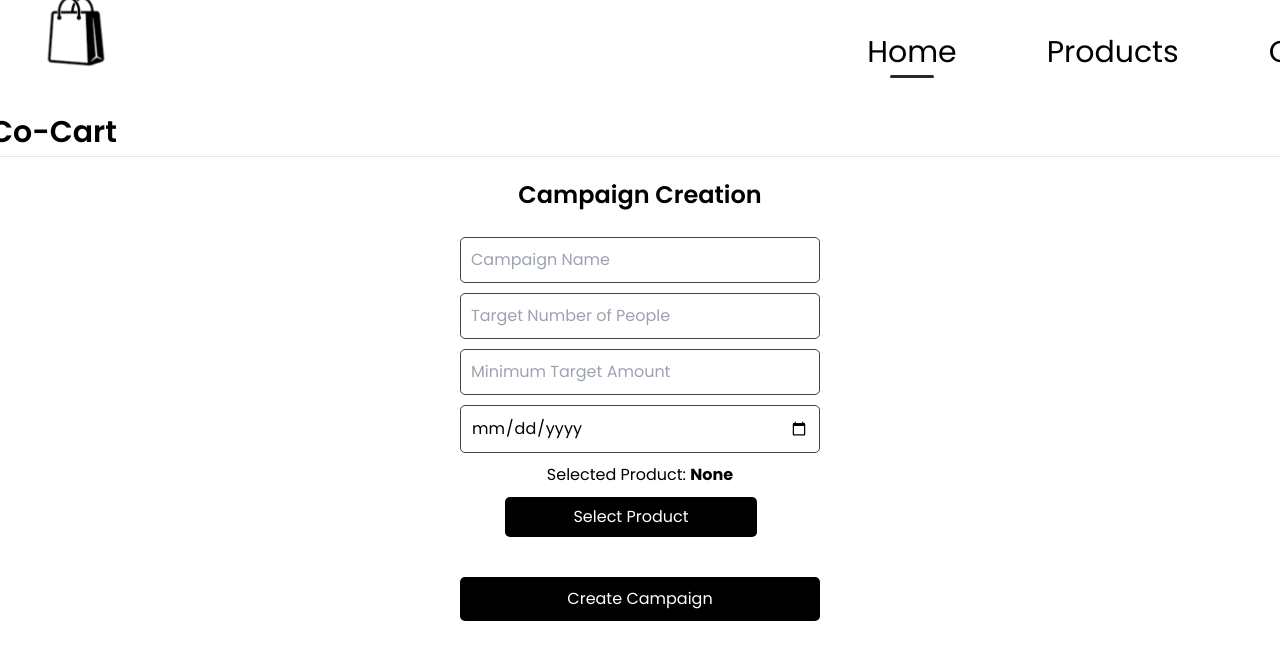
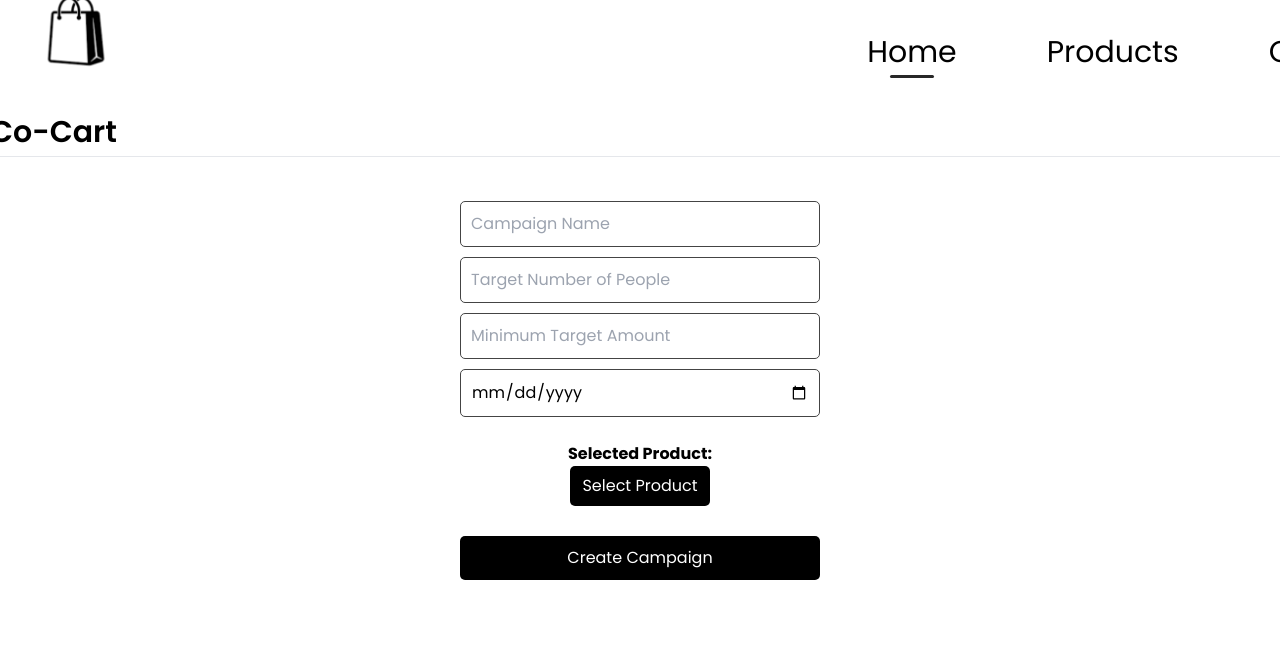
Before and after one commit to Jamison-lii/Buy-together-Project, a React (Vite) app: page /createCampaign in a window 1280 px wide. Shown: the top 660 px of the page. Built offline with nearby package versions, Linux system fonts and the light colour scheme.

Commit message:
aligned some stuff in the profile page

```diff
--- a/src/Pages/CreateCampaign.jsx
+++ b/src/Pages/CreateCampaign.jsx
@@ -1,31 +1,35 @@
-import React, { useState } from "react";
-import { useSearch } from "../Context/SearchContext";
+import React, { useState, useEffect } from "react";
+import { useSearch } from "../Context/SearchContext"; // 🔹 Get selected product
 import { useNavigate } from "react-router-dom";
 
 const CreateCampaign = () => {
-
   const navigate = useNavigate();
-
-  const { selectedProd } = useSearch();
-
+  const { selectedProd } = useSearch(); // 🔹 Get selected product from context
 
   const [formData, setFormData] = useState({
     campaignName: "",
     targetPeople: "",
     minTargetAmount: "",
     deadline: "",
-    product: "", // New field for product selection
+    product: null, // 🔹 Initialize product as null
   });
 
   const [message, setMessage] = useState("");
 
-  const products = ["Laptop", "Smartphone", "Tablet", "Headphones", "Camera"];
+  // ✅ Use Effect to update formData when a product is selected
+  useEffect(() => {
+    if (selectedProd) {
+      setFormData((prev) => ({
+        ...prev,
+        product: selectedProd, // ✅ Update formData with selected product
+      }));
+    }
+  }, [selectedProd]);
 
   // Handle Input Change
   const handleChange = (e) => {
     const { name, value } = e.target;
     setFormData({ ...formData, [name]: value });
-    console.log(`Updated ${name}:`, value); // Debugging
   };
 
   // Handle Form Submission
@@ -46,16 +50,13 @@ const CreateCampaign = () => {
       targetPeople: "",
       minTargetAmount: "",
       deadline: "",
-      product: "",
+      product: null,
     });
   };
 
   return (
     <div style={styles.container}>
-        <div className="title" style={styles.title}>
-            Campaign Creation
-        </div>
-      <h2>Start a Group Buying Campaign</h2>
+      <h2>Create a Group Buying Campaign</h2>
       {message && <p style={styles.message}>{message}</p>}
       <form onSubmit={handleSubmit} style={styles.form}>
         <input
@@ -94,29 +95,14 @@ const CreateCampaign = () => {
           value={formData.deadline}
           onChange={handleChange}
           required
-          placeholder="Date"
           style={styles.dateInput}
         />
 
-        {/* New Product Selection Dropdown
-        <select
-          name="product"
-          value={formData.product}
-          onChange={handleChange}
-          required
-          style={styles.select}
-        >
-          <option value="">Select a Product</option>
-          {products.map((product, index) => (
-            <option key={index} value={product}>
-              {product}
-            </option>
-          ))}
-        </select>
-            */}
-           <p style={styles.productText}>Selected Product:{selectedProd.name} <strong>{formData.product || "None"}</strong></p>
-          <button onClick={()=> {navigate('/createCampaign/selectProduct')}} type="button" style={styles.productButton}>Select Product</button>
-
+        {/* ✅ Display Selected Product */}
+        <div style={styles.productContainer}>
+          <p style={styles.productText}>Selected Product: <strong>{formData.product ? formData.product.name : "None"}</strong></p>
+          <button onClick={() => navigate('/createCampaign/selectProduct')} type="button" style={styles.productButton}>Select Product</button>
+        </div>
 
         <button type="submit" style={styles.button}>Create Campaign</button>
       </form>
@@ -125,75 +111,15 @@ const CreateCampaign = () => {
 };
 
 const styles = {
-    title:{
-      fontSize: "24px",
-      fontWeight: "600",
-      color: "black",
-    },
-    productText:{
-      color: "black",
-    },
-    productButton:{
-      padding: "8px 12px",
-      background: "black",
-      color: "white",
-      border: "none",
-      borderRadius: "5px",
-      cursor: "pointer",
-      width: "70%",
-      marginLeft: "45px",
-    },
-    container: {
-      maxWidth: "400px",
-      margin: "auto",
-      padding: "20px",
-      background: "transparent",
-      borderRadius: "8px",
-      color: "#fff",
-      textAlign: "center",
-    },
-    form: {
-      display: "flex",
-      flexDirection: "column",
-      gap: "10px",
-    },
-    input: {
-      padding: "10px",
-      borderRadius: "5px",
-      border: "1px solid #444",
-      fontSize: "16px",
-      backgroundColor: "transparent",
-      color: "#fff",
-    },
-    dateInput: {
-      padding: "10px",
-      borderRadius: "5px",
-      border: "1px solid #444",
-      fontSize: "16px",
-      backgroundColor: "#fff",
-      color: "#000",
-    },
-    select: {
-      padding: "10px",
-      borderRadius: "5px",
-      border: "1px solid #444",
-      fontSize: "16px",
-      backgroundColor: "transparent",
-      color: "#fff",
-    },
-    button: {
-      marginTop: "30px",
-      padding: "10px",
-      background: "black",
-      color: "white",
-      border: "none",
-      borderRadius: "5px",
-      cursor: "pointer",
-      fontSize: "16px",
-    },
-    message: {
-      color: "lightgreen",
-    },
-  };
+  container: { maxWidth: "400px", margin: "auto", padding: "20px", textAlign: "center" },
+  form: { display: "flex", flexDirection: "column", gap: "10px" },
+  input: { padding: "10px", borderRadius: "5px", border: "1px solid #444", fontSize: "16px" },
+  dateInput: { padding: "10px", borderRadius: "5px", border: "1px solid #444", fontSize: "16px", backgroundColor: "#fff", color: "#000" },
+  productContainer: { marginTop: "15px", textAlign: "center" },
+  productText: { fontSize: "16px", fontWeight: "bold" },
+  productButton: { padding: "8px 12px", background: "black", color: "white", border: "none", borderRadius: "5px", cursor: "pointer" },
+  button: { marginTop: "20px", padding: "10px", background: "black", color: "white", border: "none", borderRadius: "5px", cursor: "pointer" },
+  message: { color: "lightgreen" },
+};
 
 export default CreateCampaign;
--- a/src/Pages/Styles/Profile.css
+++ b/src/Pages/Styles/Profile.css
@@ -1,5 +1,5 @@
 .img-container{
-    margin-left: 20%;
+    margin-left: 18%;
 }
 
 .img-container img{
@@ -26,7 +26,7 @@
     display: flex;
     justify-content: start;
     align-items: center;
-
+    margin-left: -25px;
     margin-top: 20px
   }
 
```
